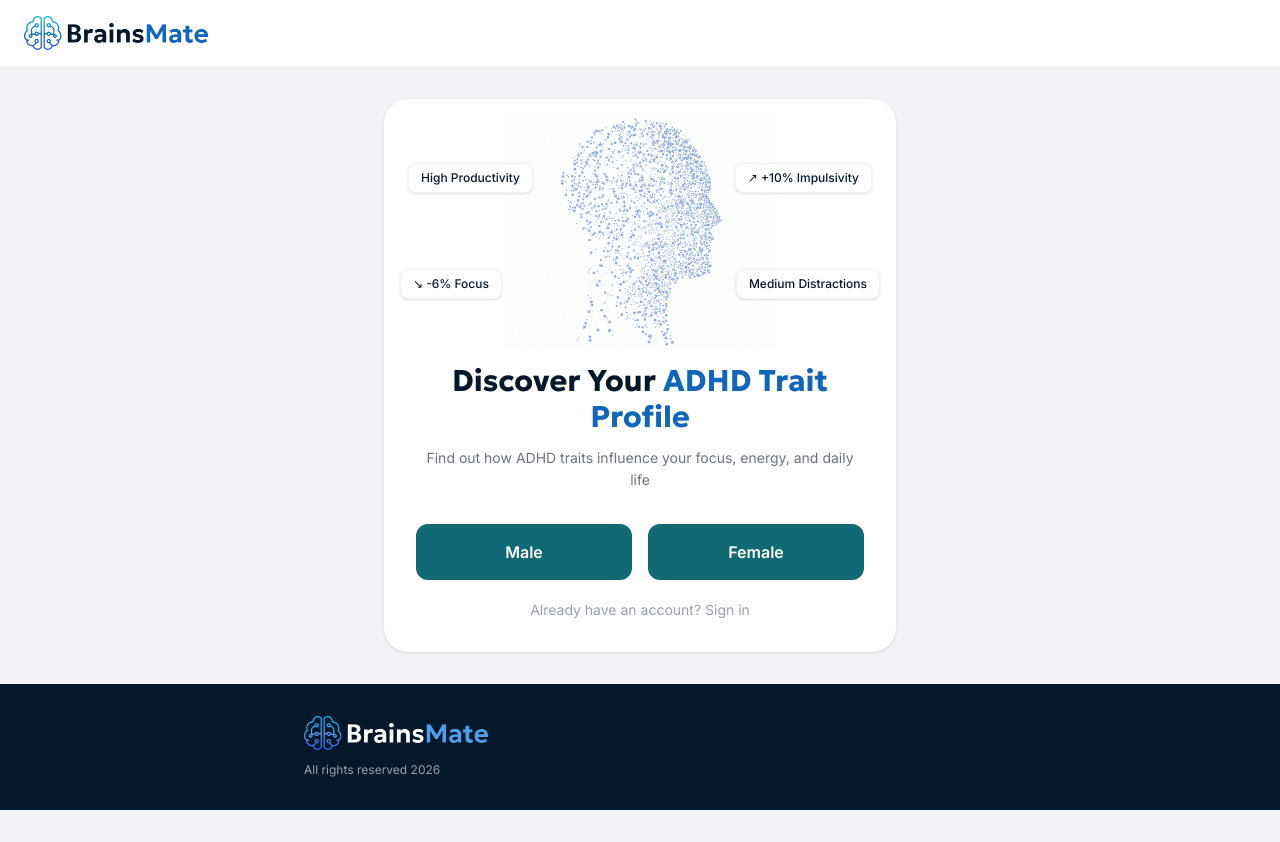
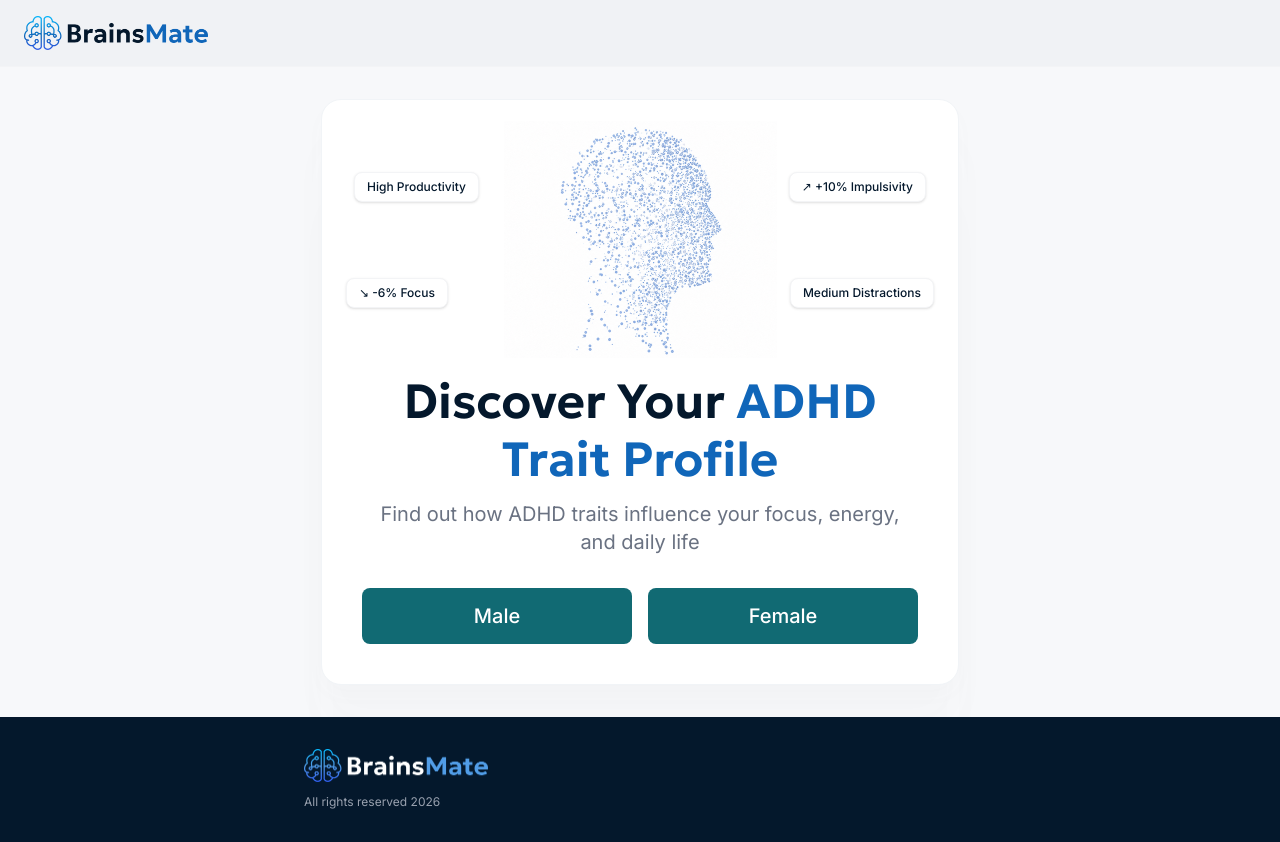
Before and after one commit to ilo667/adhdtest, a Next.js app in the folder frontend/: page / in a window 1280 px wide. Before the commit the page ends 810 px from the top, so only its background shows below. Built offline with nearby package versions, Linux system fonts and the light colour scheme.

Commit message:
Landing page: match design specs for card, typography, buttons; remove header bg color

```diff
--- a/frontend/app/page.tsx
+++ b/frontend/app/page.tsx
@@ -12,8 +12,11 @@ function FloatingTag({ children, className }: { children: ReactNode; className:
 
 export default function LandingPage() {
   return (
-    <main className="flex-1 flex items-center justify-center bg-[#f0f2f5] px-4 py-8">
-      <div className="w-full max-w-lg bg-white rounded-3xl shadow-sm p-8 flex flex-col items-center">
+    <main className="flex-1 flex items-center justify-center bg-[#F7F8FA] px-4 py-8">
+      <div
+        className="w-full max-w-[638px] bg-white rounded-[20px] border border-[#F1F4F7] p-10 flex flex-col items-center"
+        style={{ boxShadow: "0px 10px 22px 0px #8393A505, 0px 41px 41px 0px #8393A505, 0px 91px 55px 0px #8393A503, 0px 162px 65px 0px #8393A500, 0px 254px 71px 0px #8393A500" }}
+      >
         <div className="relative flex items-center justify-center w-full mb-8" style={{ height: 200 }}>
           <FloatingTag className="-left-2 top-8">High Productivity</FloatingTag>
           <FloatingTag className="-left-4 bottom-8">↘ -6% Focus</FloatingTag>
@@ -28,25 +31,22 @@ export default function LandingPage() {
           <FloatingTag className="-right-4 bottom-8 text-[#1066b9]">Medium Distractions</FloatingTag>
         </div>
 
-        <h1 className="text-3xl font-bold text-[#04182c] text-center mb-3">
+        <h1 className="font-semibold text-[48px] leading-[58px] text-[#04182c] text-center mb-3">
           Discover Your{" "}
           <span className="text-[#1066b9]">ADHD Trait Profile</span>
         </h1>
-        <p className="text-gray-500 text-center mb-8 text-sm leading-relaxed">
+        <p className="text-[20px] leading-[28px] text-gray-500 text-center mb-8">
           Find out how ADHD traits influence your focus, energy, and daily life
         </p>
 
         <div className="flex gap-4 w-full">
           {["Male", "Female"].map((label) => (
-            <Link key={label} href="/quiz" className="flex-1 text-center bg-[#116a73] hover:bg-[#0d5a61] text-white font-semibold py-4 rounded-xl transition-colors">
+            <Link key={label} href="/quiz" className="flex-1 text-center bg-[#116a73] hover:bg-[#0d5a61] text-white font-medium text-[20px] leading-[28px] py-[14px] px-8 rounded-[8px] transition-colors">
               {label}
             </Link>
           ))}
         </div>
 
-        <Link href="/login" className="mt-5 text-sm text-gray-400 hover:text-[#1066b9] transition-colors">
-          Already have an account? Sign in
-        </Link>
       </div>
     </main>
   );
--- a/frontend/components/Header.tsx
+++ b/frontend/components/Header.tsx
@@ -2,7 +2,7 @@ import { BrainsMateLogo } from "./BrainsMateLogo";
 
 export function Header() {
   return (
-    <header className="px-6 py-4 flex items-center border-b border-gray-100 bg-white">
+    <header className="px-6 py-4 flex items-center border-b border-gray-100">
       <BrainsMateLogo />
     </header>
   );
```
